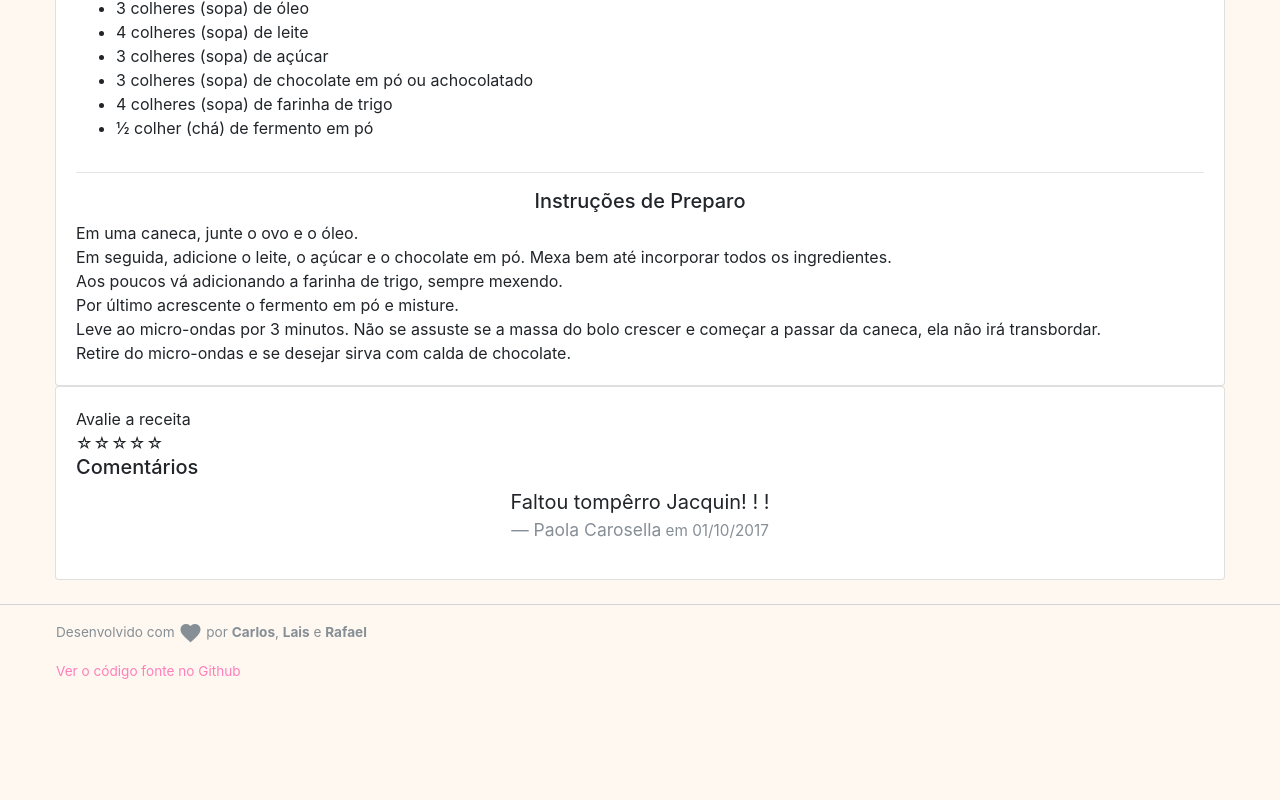
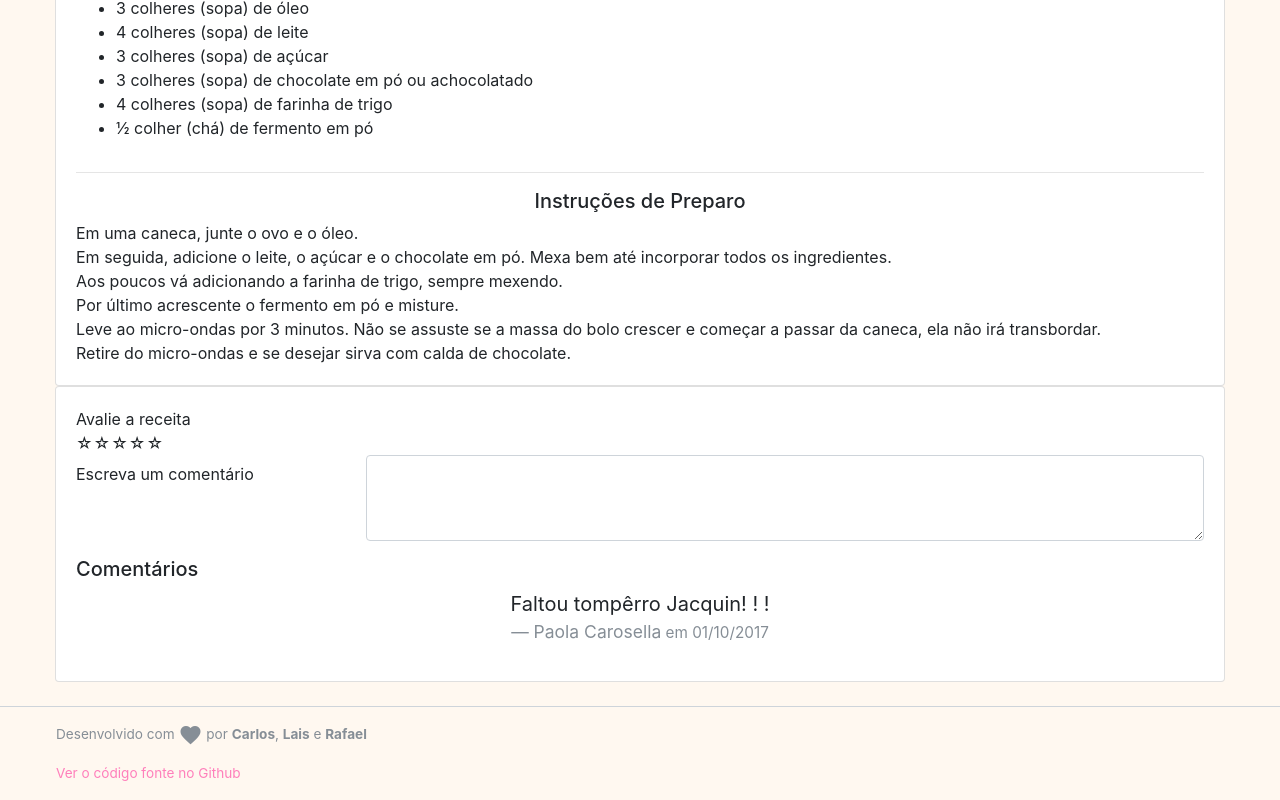
Before and after one commit to carlosasj/SCC0565-2017-2-projeto, an Angular app: page /detalhes/1 in a window 1280 px wide. Shown: the part 706-1506 px from the top of the page. Before the commit the page ends 1404 px from the top, so only its background shows below. Built offline with nearby package versions, Linux system fonts and the light colour scheme.

Commit message:
Adiciona campo de comentário

```diff
--- a/src/app/content/recipe-details/recipe-details.component.html
+++ b/src/app/content/recipe-details/recipe-details.component.html
@@ -11,7 +11,7 @@
             <div class="row">
                 <div class="col-sm-12">
                     <span>
-                            Esse bolo é super fácil e prático. Perfeito pros dias que você não quer passar muito tempo cozinhando.
+                        Esse bolo é super fácil e prático. Perfeito pros dias que você não quer passar muito tempo cozinhando.
                     </span>
                     <div class="v-space"></div>
                     <div class="row">
@@ -66,6 +66,12 @@
             <div class="rating">
                 <span>☆</span><span>☆</span><span>☆</span><span>☆</span><span>☆</span>
             </div>
+            <div class="form-group row">
+                <label for="description" class="col-sm-2 col-md-3 col-form-label">Escreva um comentário</label>
+                <div class="col-sm-10 col-md-9">
+                    <textarea class="form-control" id="description" rows="3" required></textarea>
+                </div>
+            </div>
             <h5>Comentários</h5>
             <div>
                 <blockquote class="blockquote text-center">
```
